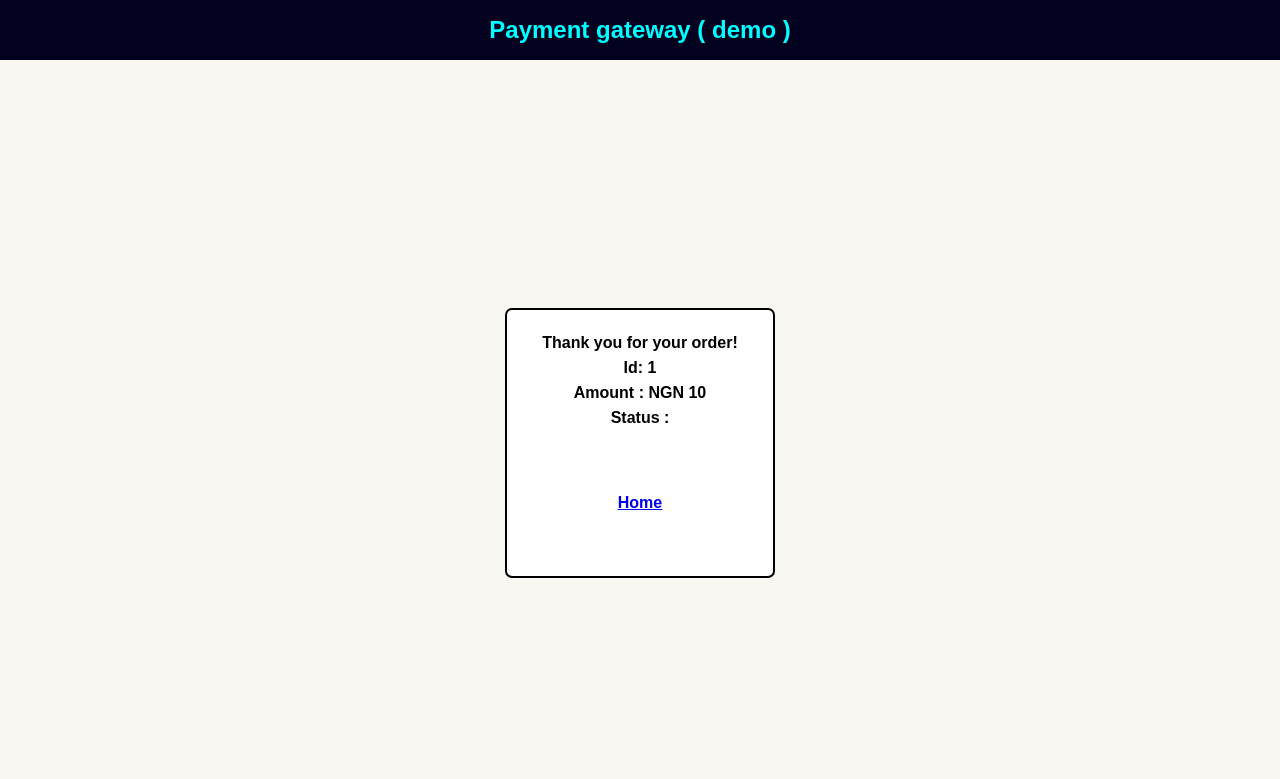
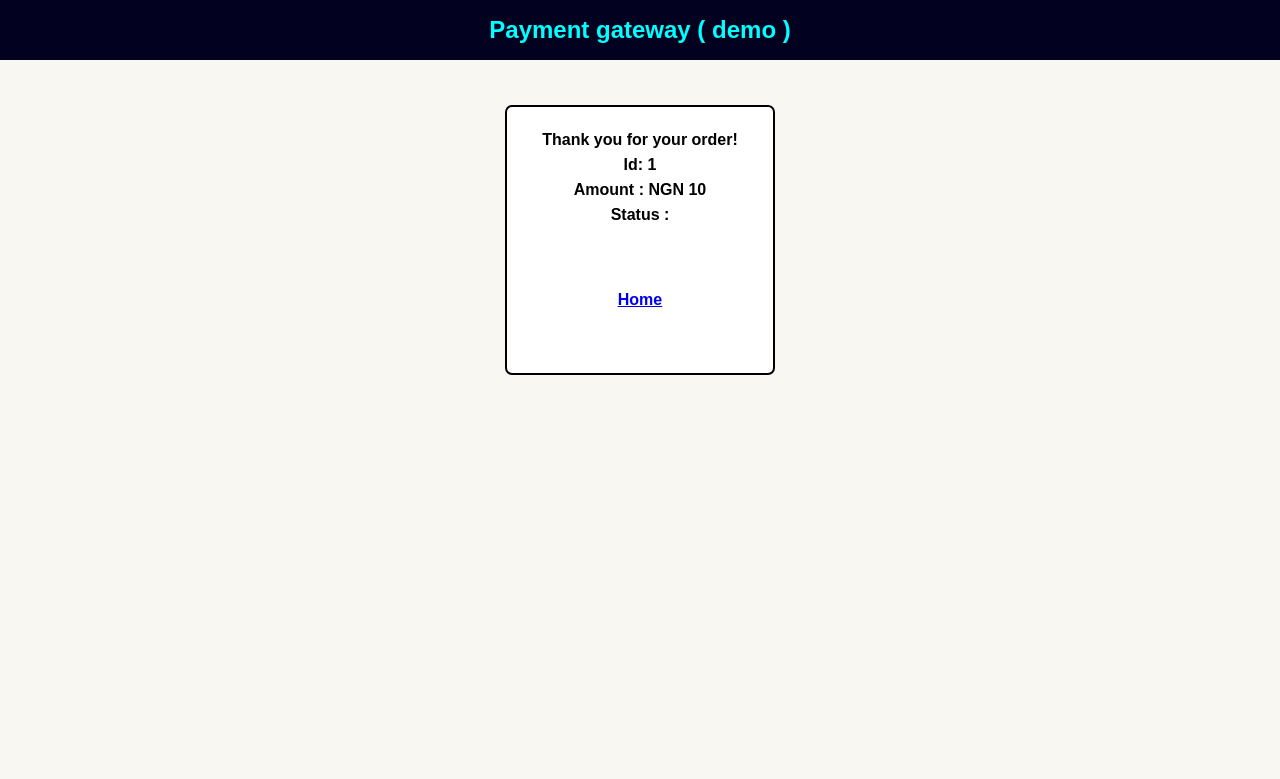
Before and after one commit to khalid-alade/flask-and-paystack, a Flask app: template pay_flask/templates/success.html in a window 1280 px wide. Shown: the top 779 px of the page. Run offline with Flask 2, Linux system fonts and the light colour scheme; the template is opened without the code that fills it: most values are stand-ins (such as "Sample title", 1, 10 or a date in 2020).

Commit message:
fix for stylings

```diff
--- a/pay_flask/static/css/success.css
+++ b/pay_flask/static/css/success.css
@@ -44,7 +44,6 @@
     margin-top: 60px;
   }
   .root{
-    height: 90vh;
     display: flex;
     align-items: center;
     justify-content: center;
```
